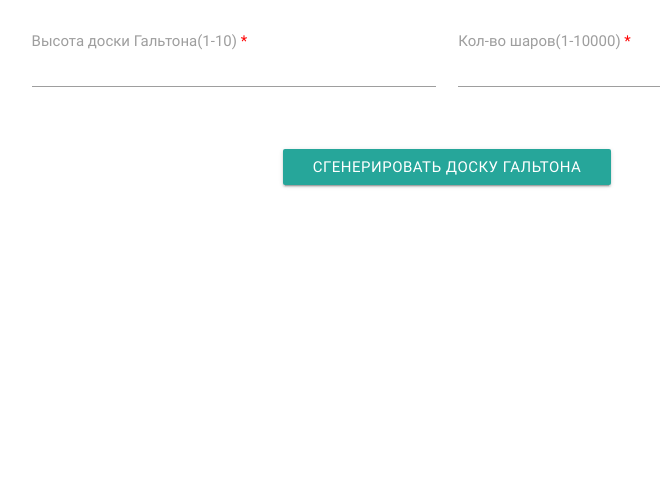
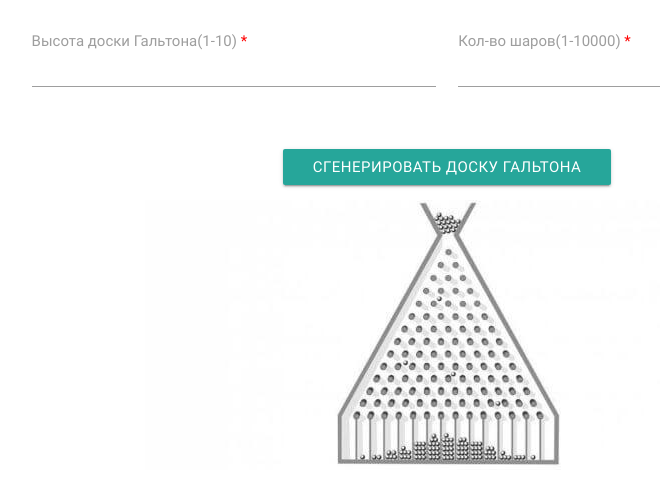
Before and after one commit to alexladnev/dalton_table, a Flask app: page /galtons_table in a window 1280 px wide. Shown: the part 222-726 px from the top of the page, without its empty margins (193-853 px from the left). Run offline with Flask 2, Linux system fonts and the light colour scheme; some libraries are stand-ins or nearby versions.

Commit message:
Update dalton.html

```diff
--- a/templates/dalton.html
+++ b/templates/dalton.html
@@ -37,6 +37,9 @@
         <button type="submit" class="btn">Сгенерировать доску Гальтона</button>
     </div>
 </form>
+<p align="center">
+  <img src="dosca-604x270.jpg">
+</p>
 <script type="text/javascript" src="https://code.jquery.com/jquery-3.2.1.min.js"></script>
 <script src="https://cdnjs.cloudflare.com/ajax/libs/materialize/0.100.2/js/materialize.min.js"></script>
 <script src="../static/js/check_sign_up.js"></script>
```
